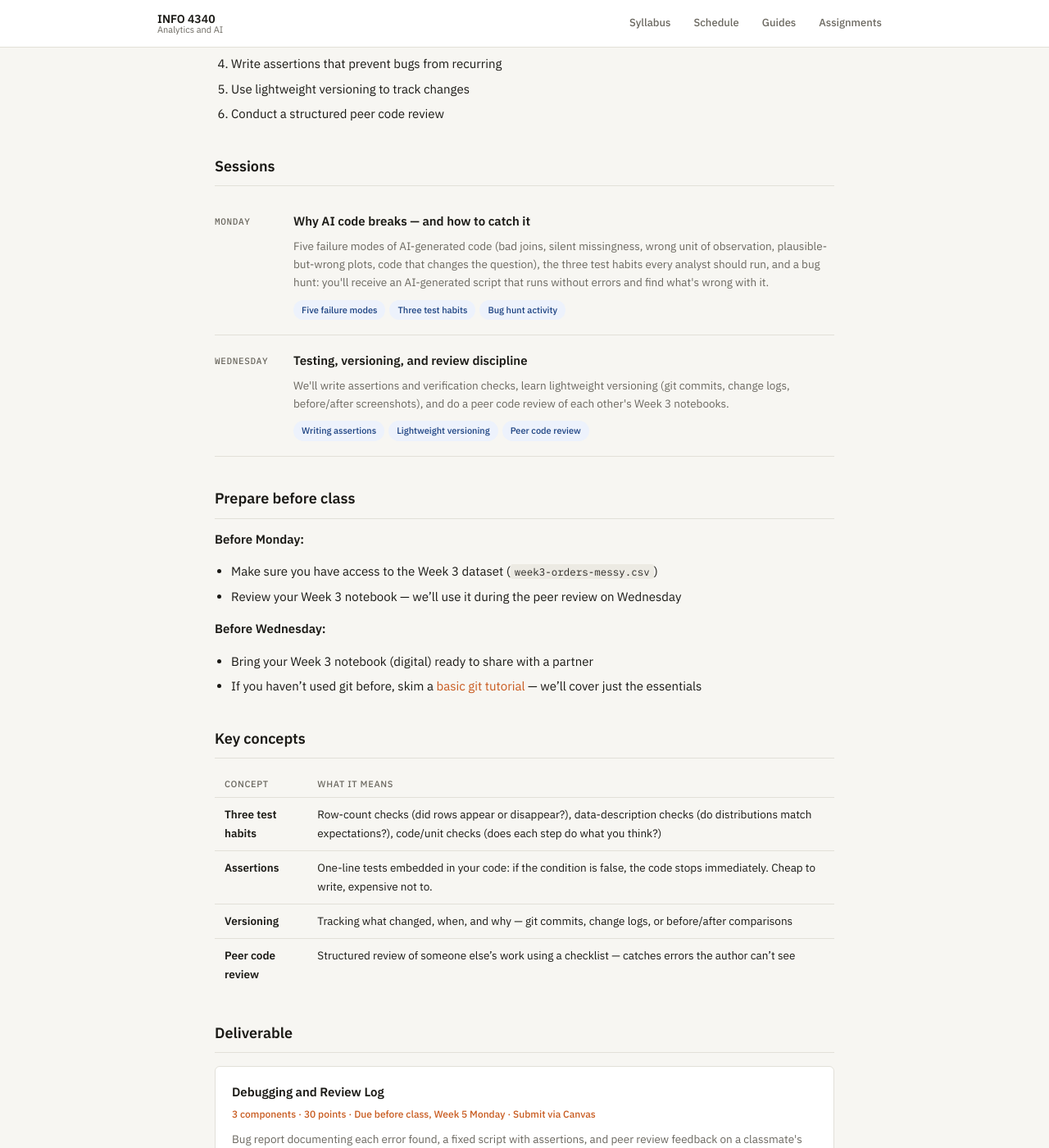
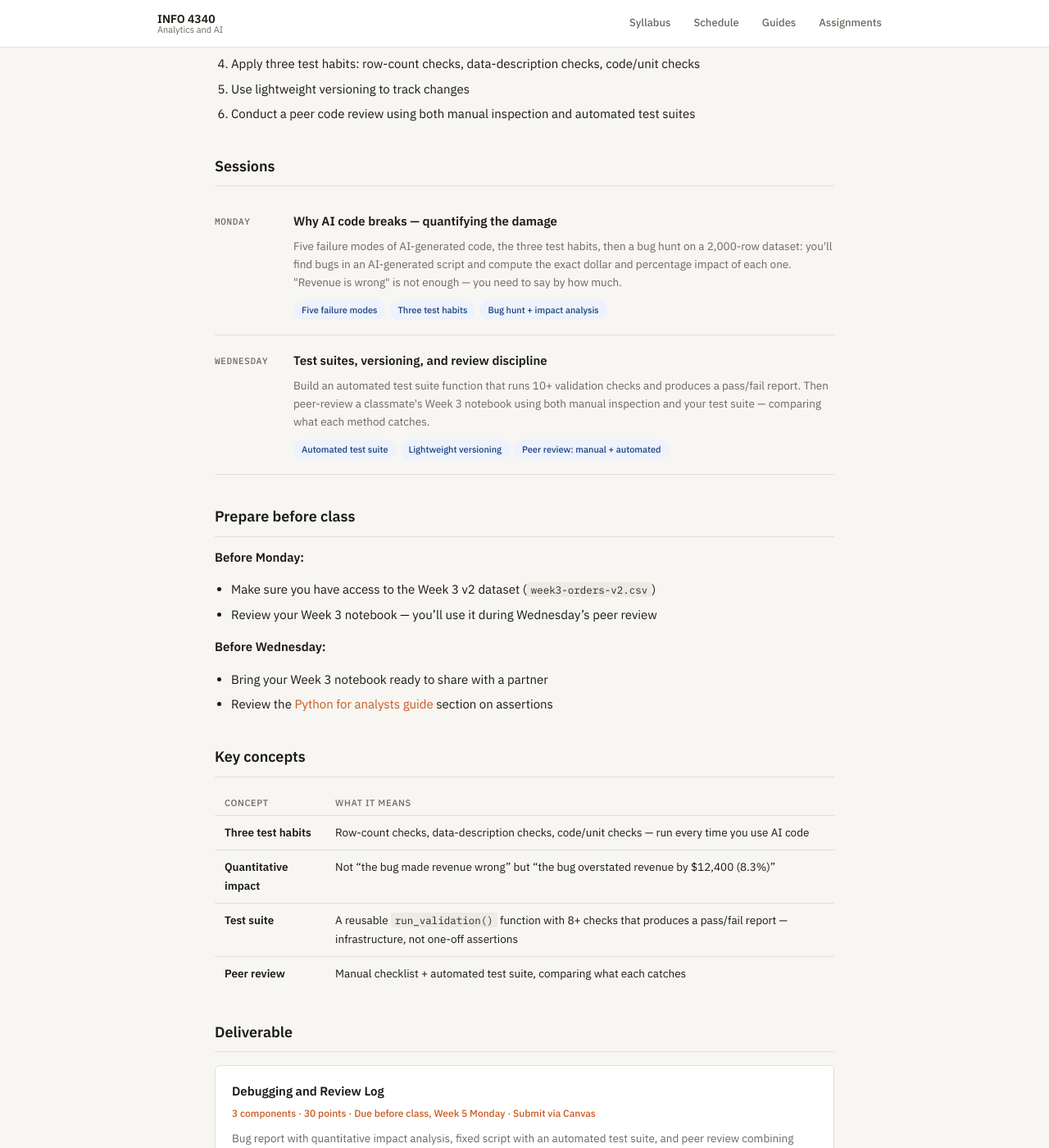
Before and after one commit to steflangehennig/info4340, a Jekyll site: the page built from schedule/week-4.md, in a window 1280 px wide and 1400 px high, scrolled down 443 px. Shown: the whole window at 82% size. Built offline with Jekyll 4.4.1, drawn with Linux system fonts in a browser that asks for light colours; some of the changed text lies outside the part shown.

Commit message:
update week 4 artifacts

```diff
--- a/schedule/week-4.md
+++ b/schedule/week-4.md
@@ -15,24 +15,24 @@ permalink: /schedule/week-4/
 
 By the end of this week, you should be able to:
 
-1. Identify the five failure modes of AI-generated analytic code
-2. Apply three test habits: row-count checks, data-description checks, code/unit checks
-3. Find and fix bugs in realistic AI-generated code
-4. Write assertions that prevent bugs from recurring
+1. Identify failure modes in AI-generated analytic code without being told what to look for
+2. Quantify the exact numerical impact of each bug on key business metrics
+3. Build an automated test suite (`run_validation()`) that catches data quality and logic errors
+4. Apply three test habits: row-count checks, data-description checks, code/unit checks
 5. Use lightweight versioning to track changes
-6. Conduct a structured peer code review
+6. Conduct a peer code review using both manual inspection and automated test suites
 
 ## Sessions
 
 <div class="session-block" markdown="0">
   <div class="session-label">Monday</div>
   <div class="session-content">
-    <div class="session-title">Why AI code breaks — and how to catch it</div>
-    <p>Five failure modes of AI-generated code (bad joins, silent missingness, wrong unit of observation, plausible-but-wrong plots, code that changes the question), the three test habits every analyst should run, and a bug hunt: you'll receive an AI-generated script that runs without errors and find what's wrong with it.</p>
+    <div class="session-title">Why AI code breaks — quantifying the damage</div>
+    <p>Five failure modes of AI-generated code, the three test habits, then a bug hunt on a 2,000-row dataset: you'll find bugs in an AI-generated script and compute the exact dollar and percentage impact of each one. "Revenue is wrong" is not enough — you need to say by how much.</p>
     <div class="session-topics">
       <span class="topic-tag">Five failure modes</span>
       <span class="topic-tag">Three test habits</span>
-      <span class="topic-tag">Bug hunt activity</span>
+      <span class="topic-tag">Bug hunt + impact analysis</span>
     </div>
   </div>
 </div>
@@ -40,12 +40,12 @@ By the end of this week, you should be able to:
 <div class="session-block" markdown="0">
   <div class="session-label">Wednesday</div>
   <div class="session-content">
-    <div class="session-title">Testing, versioning, and review discipline</div>
-    <p>We'll write assertions and verification checks, learn lightweight versioning (git commits, change logs, before/after screenshots), and do a peer code review of each other's Week 3 notebooks.</p>
+    <div class="session-title">Test suites, versioning, and review discipline</div>
+    <p>Build an automated test suite function that runs 10+ validation checks and produces a pass/fail report. Then peer-review a classmate's Week 3 notebook using both manual inspection and your test suite — comparing what each method catches.</p>
     <div class="session-topics">
-      <span class="topic-tag">Writing assertions</span>
+      <span class="topic-tag">Automated test suite</span>
       <span class="topic-tag">Lightweight versioning</span>
-      <span class="topic-tag">Peer code review</span>
+      <span class="topic-tag">Peer review: manual + automated</span>
     </div>
   </div>
 </div>
@@ -54,29 +54,29 @@ By the end of this week, you should be able to:
 
 **Before Monday:**
 
-- Make sure you have access to the Week 3 dataset (`week3-orders-messy.csv`)
-- Review your Week 3 notebook — we'll use it during the peer review on Wednesday
+- Make sure you have access to the Week 3 v2 dataset (`week3-orders-v2.csv`)
+- Review your Week 3 notebook — you'll use it during Wednesday's peer review
 
 **Before Wednesday:**
 
-- Bring your Week 3 notebook (digital) ready to share with a partner
-- If you haven't used git before, skim a [basic git tutorial](https://docs.github.com/en/get-started/start-your-journey/hello-world) — we'll cover just the essentials
+- Bring your Week 3 notebook ready to share with a partner
+- Review the [Python for analysts guide]({{ site.baseurl }}/guides/python-analysts/) section on assertions
 
 ## Key concepts
 
 | Concept | What it means |
 |---|---|
-| **Three test habits** | Row-count checks (did rows appear or disappear?), data-description checks (do distributions match expectations?), code/unit checks (does each step do what you think?) |
-| **Assertions** | One-line tests embedded in your code: if the condition is false, the code stops immediately. Cheap to write, expensive not to. |
-| **Versioning** | Tracking what changed, when, and why — git commits, change logs, or before/after comparisons |
-| **Peer code review** | Structured review of someone else's work using a checklist — catches errors the author can't see |
+| **Three test habits** | Row-count checks, data-description checks, code/unit checks — run every time you use AI code |
+| **Quantitative impact** | Not "the bug made revenue wrong" but "the bug overstated revenue by $12,400 (8.3%)" |
+| **Test suite** | A reusable `run_validation()` function with 8+ checks that produces a pass/fail report — infrastructure, not one-off assertions |
+| **Peer review** | Manual checklist + automated test suite, comparing what each catches |
 
 ## Deliverable
 
 <div class="assignment-preview" markdown="0">
   <div class="assignment-preview-title">Debugging and Review Log</div>
   <div class="assignment-preview-meta">3 components · 30 points · Due before class, Week 5 Monday · Submit via Canvas</div>
-  <p>Bug report documenting each error found, a fixed script with assertions, and peer review feedback on a classmate's Week 3 notebook.</p>
+  <p>Bug report with quantitative impact analysis, fixed script with an automated test suite, and peer review combining manual and automated checks.</p>
   <a href="{{ site.baseurl }}/assignments/week-4-debugging/" class="assignment-link">Full prompt and rubric →</a>
 </div>
 
```
Also changed, not shown: assignments/week-4-debugging.md (+13 -29 lines).
